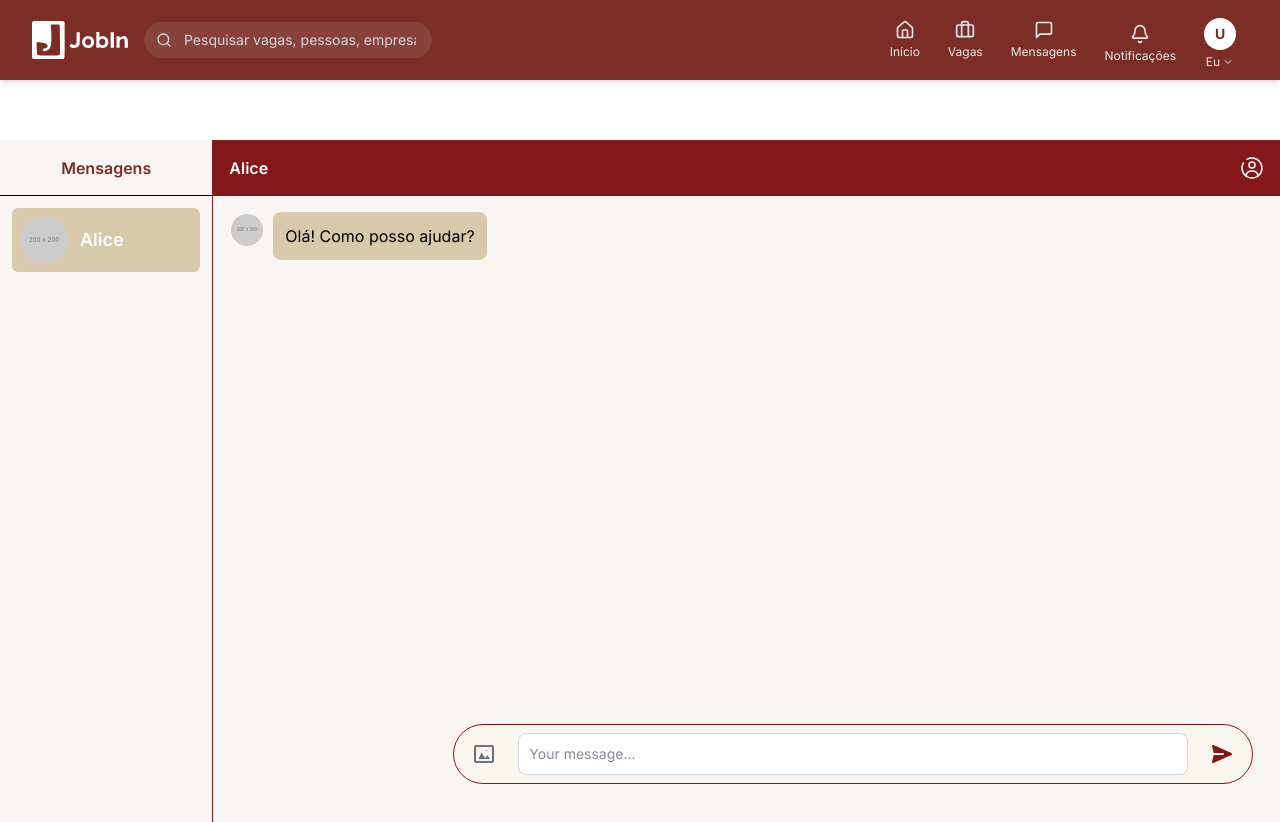
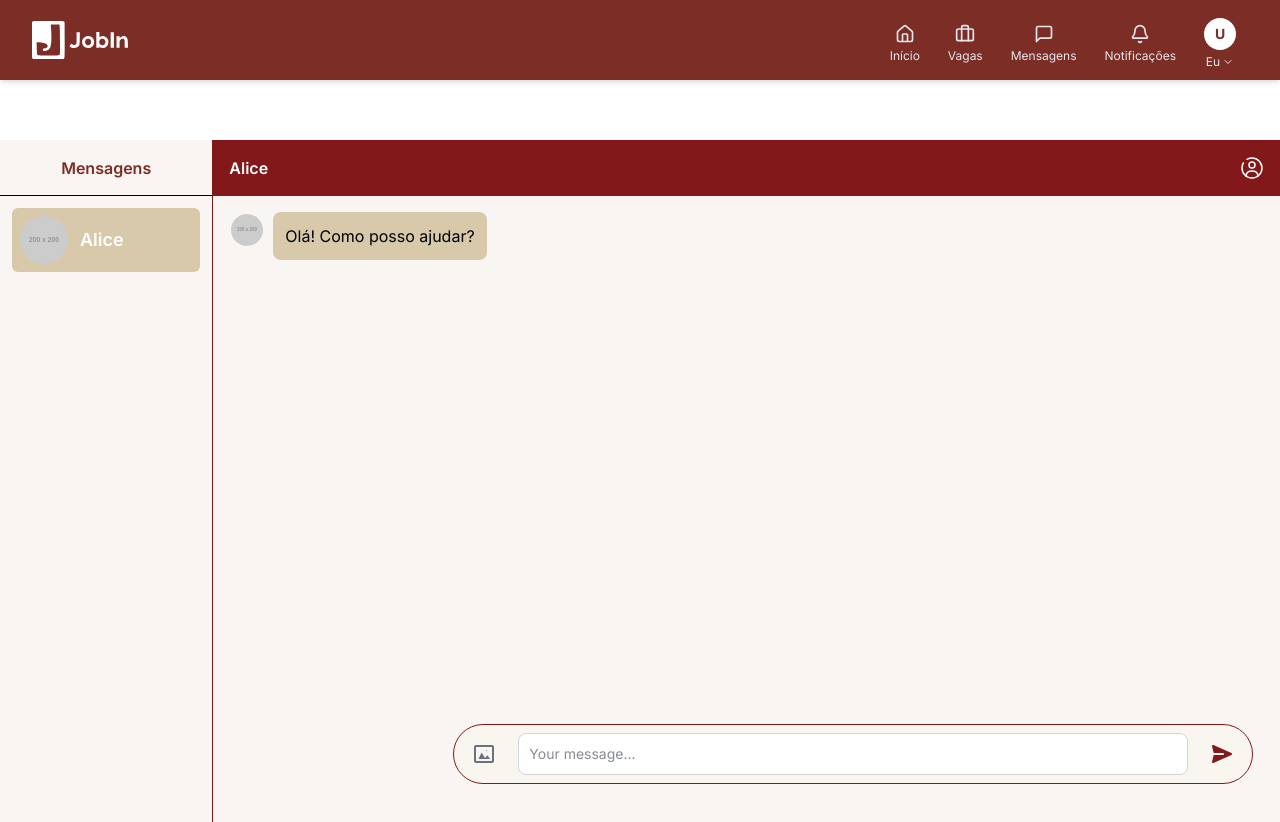
Before and after one commit to oQueirozzz/JobIn, a Next.js app in the folder frontend/: page /chat in a window 1280 px wide. Shown: the top 822 px of the page. Built offline with nearby package versions, Linux system fonts and the light colour scheme.

Commit message:
Header -> Pesquisa removida e alinhamento

```diff
--- a/frontend/components/Header/Header.jsx
+++ b/frontend/components/Header/Header.jsx
@@ -133,14 +133,6 @@ export default function Header() {
 
               </div>
             </Link>
-            <div className="hidden md:block relative group">
-              <Search className="absolute left-3 top-2.5 h-4 w-4 text-gray-300 group-hover:text-white transition-colors" />
-              <input
-                type="text"
-                placeholder="Pesquisar vagas, pessoas, empresas..."
-                className="bg-white/10 text-white placeholder-gray-300 rounded-full pl-10 pr-4 py-2 w-72 text-sm focus:outline-none focus:ring-2 focus:ring-white/20 focus:bg-white/20 transition-all duration-200"
-              />
-            </div>
           </div>
 
           {/* Menu Mobile Button */}
@@ -162,17 +154,17 @@ export default function Header() {
           <nav className="hidden md:flex items-center">
             <div className="flex items-center space-x-1">
               <NavItem
-                icon={<Home className="h-5 w-5" />}
+                icon={<Home className="h-5 w-5 mt-1" />}
                 label="Início"
                 href="/dashboard"
               />
               <NavItem
-                icon={<Briefcase className="h-5 w-5" />}
+                icon={<Briefcase className="h-5 w-5 mt-1" />}
                 label="Vagas"
                 href="/vagas"
               />
               <NavItem
-                icon={<MessageSquare className="h-5 w-5" />}
+                icon={<MessageSquare className="h-5 w-5 mt-1" />}
                 label="Mensagens"
                 href="/chat"
               />
```
